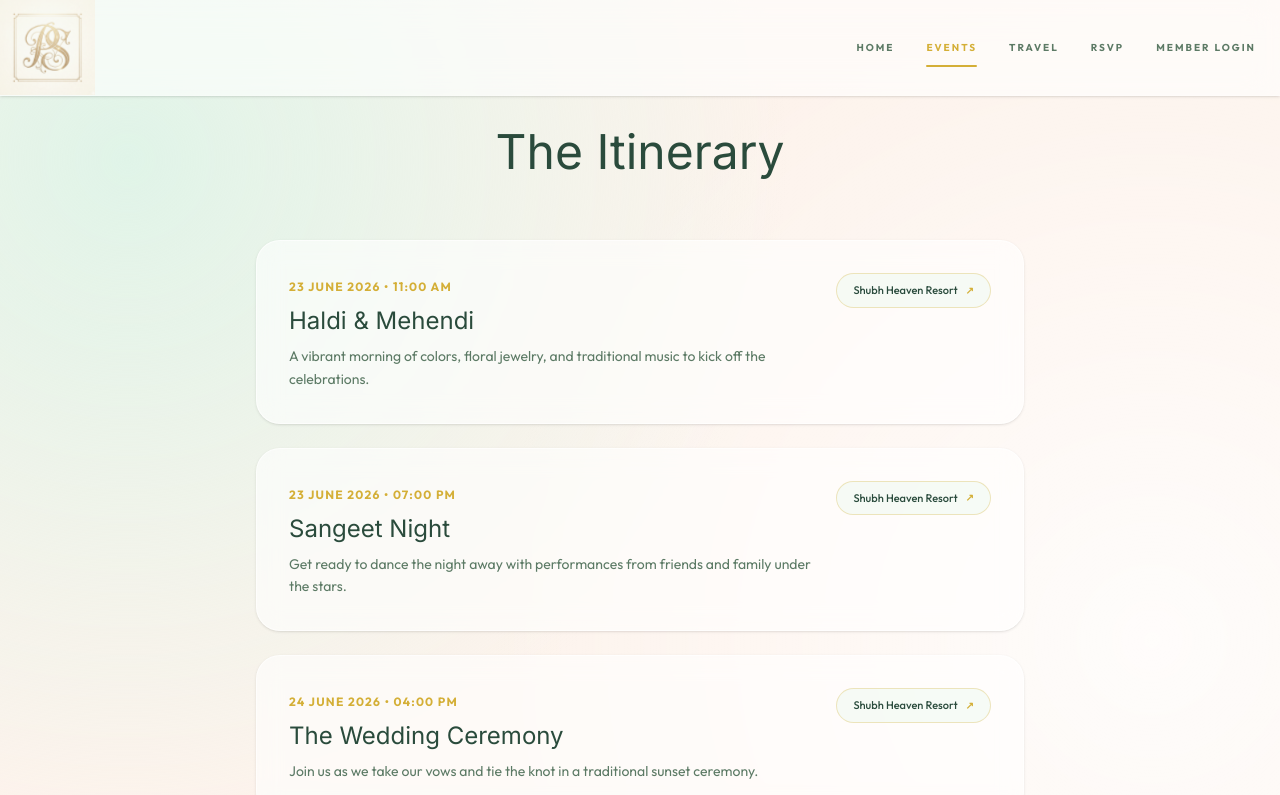
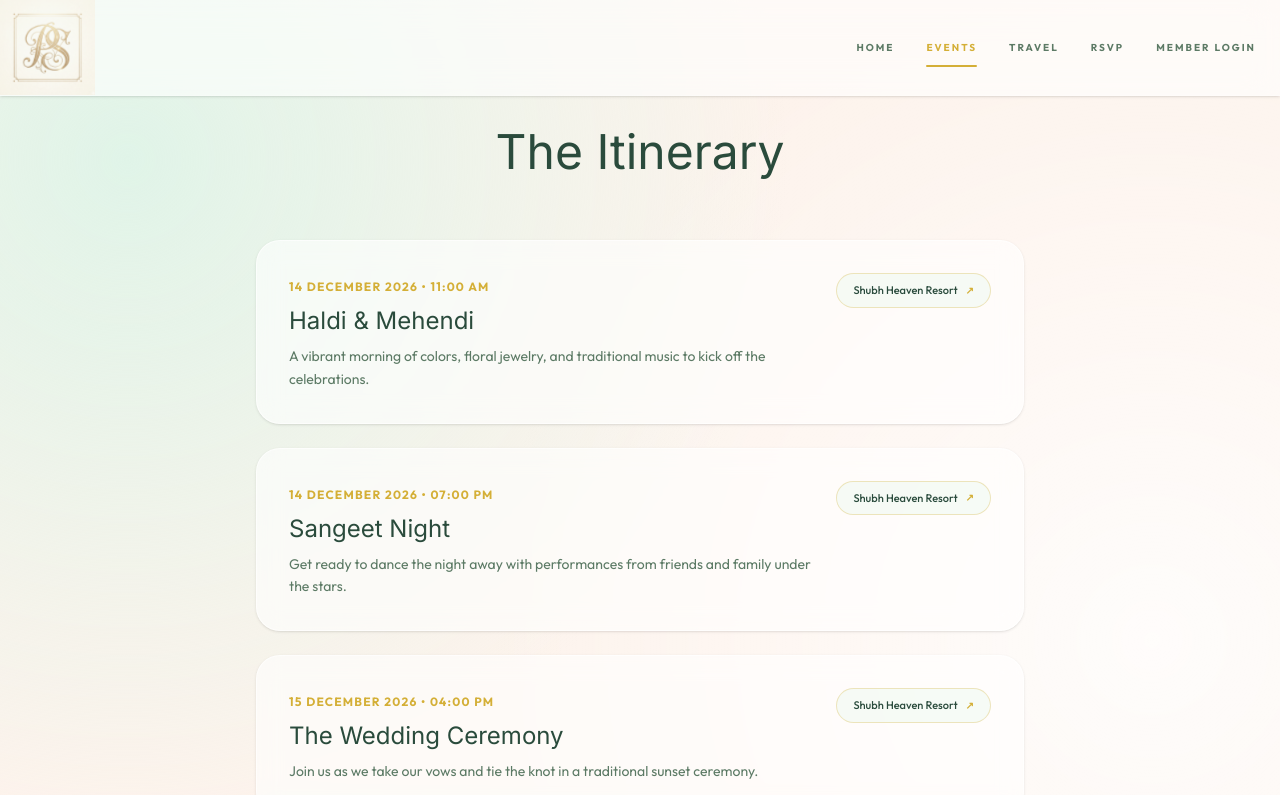
Before and after one commit to modiprabal/prabal-ki-shaadi, a Next.js app: page /events in a window 1280 px wide. Shown: the top 795 px of the page. Built offline with nearby package versions, Linux system fonts and the light colour scheme.

Commit message:
fix: resolve build errors and correct wedding dates to Dec 15

```diff
--- a/src/app/dashboard/budget/page.tsx
+++ b/src/app/dashboard/budget/page.tsx
@@ -1,3 +1,5 @@
+"use client";
+
 import { useState } from "react";
 import { MOCK_BUDGET, BudgetItem } from "@/lib/mockData";
 import { useAuthStore } from "@/lib/authStore";
--- a/src/app/dashboard/page.tsx
+++ b/src/app/dashboard/page.tsx
@@ -1,3 +1,5 @@
+"use client";
+
 import { useState } from "react";
 import { MOCK_TODOS, Todo, MOCK_USERS } from "@/lib/mockData";
 import { useAuthStore } from "@/lib/authStore";
--- a/src/app/rsvp/page.tsx
+++ b/src/app/rsvp/page.tsx
@@ -2,9 +2,11 @@
 
 import { motion } from "framer-motion";
 import { useState } from "react";
+import { weddingConfig } from "@/config/weddingConfig";
 
 export default function RsvpPage() {
   const [submitted, setSubmitted] = useState(false);
+  const { dates } = weddingConfig;
 
   const handleSubmit = (e: React.FormEvent) => {
     e.preventDefault();
@@ -21,7 +23,7 @@ export default function RsvpPage() {
         className="bg-white/60 backdrop-blur-xl border border-white/50 rounded-3xl p-8 md:p-12 shadow-xl max-w-xl w-full"
       >
         <h1 className="font-serif text-3xl md:text-4xl text-text-main mb-2 text-center">RSVP</h1>
-        <p className="text-text-muted text-center mb-10">Kindly respond by October 15, 2026</p>
+        <p className="text-text-muted text-center mb-10">Kindly respond by {dates.rsvpDeadline}</p>
 
         {submitted ? (
           <motion.div
--- a/src/config/weddingConfig.ts
+++ b/src/config/weddingConfig.ts
@@ -8,9 +8,9 @@ export const weddingConfig = {
     lastName: "Baisakhiya"
   },
   dates: {
-    mainWeddingDate: "24 June 2026",
-    rsvpDeadline: "May 15, 2026",
-    checkInDate: "23 June 2026",
+    mainWeddingDate: "15 December 2026",
+    rsvpDeadline: "October 15, 2026",
+    checkInDate: "14 December 2026",
     checkInTime: "12:00 PM"
   },
   location: {
@@ -56,7 +56,7 @@ export const weddingConfig = {
   events: [
     {
       title: "Haldi & Mehendi",
-      date: "23 June 2026",
+      date: "14 December 2026",
       time: "11:00 AM",
       venue: "Shubh Heaven Resort",
       mapUrl: "https://www.google.com/maps/search/?api=1&query=Shubh+Heaven+Resort+Lalitpur",
@@ -64,7 +64,7 @@ export const weddingConfig = {
     },
     {
       title: "Sangeet Night",
-      date: "23 June 2026",
+      date: "14 December 2026",
       time: "07:00 PM",
       venue: "Shubh Heaven Resort",
       mapUrl: "https://www.google.com/maps/search/?api=1&query=Shubh+Heaven+Resort+Lalitpur",
@@ -72,7 +72,7 @@ export const weddingConfig = {
     },
     {
       title: "The Wedding Ceremony",
-      date: "24 June 2026",
+      date: "15 December 2026",
       time: "04:00 PM",
       venue: "Shubh Heaven Resort",
       mapUrl: "https://www.google.com/maps/search/?api=1&query=Shubh+Heaven+Resort+Lalitpur",
@@ -80,7 +80,7 @@ export const weddingConfig = {
     },
     {
       title: "Grand Reception",
-      date: "24 June 2026",
+      date: "15 December 2026",
       time: "08:30 PM",
       venue: "Shubh Heaven Resort",
       mapUrl: "https://www.google.com/maps/search/?api=1&query=Shubh+Heaven+Resort+Lalitpur",
```
